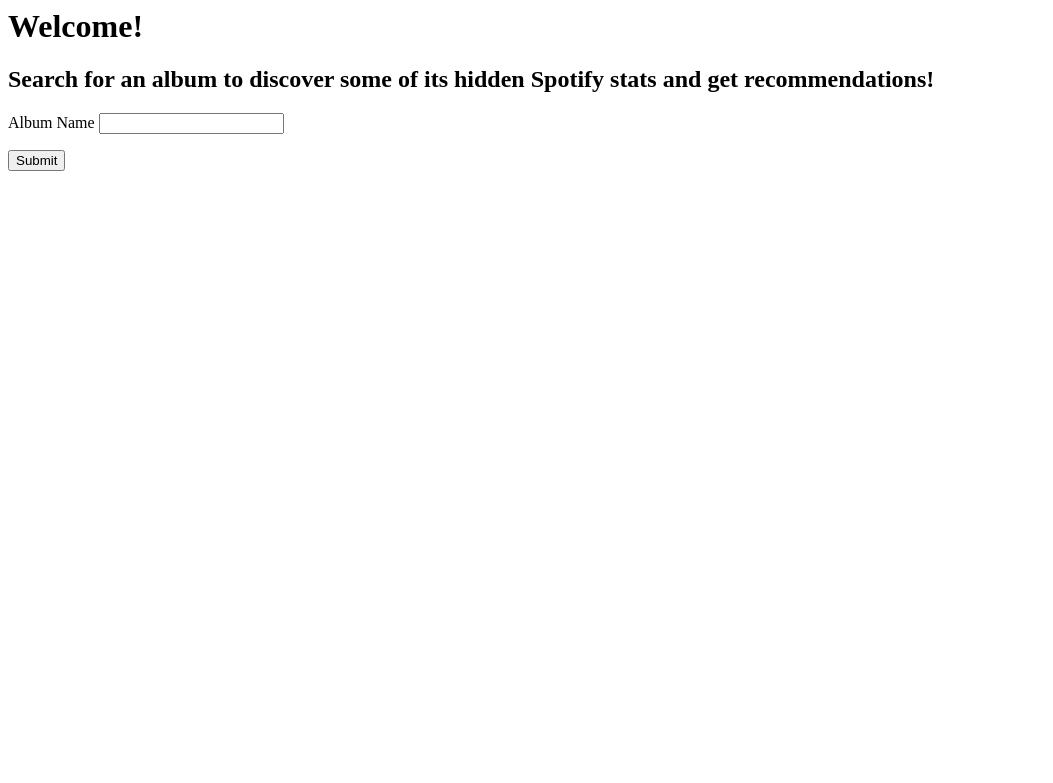
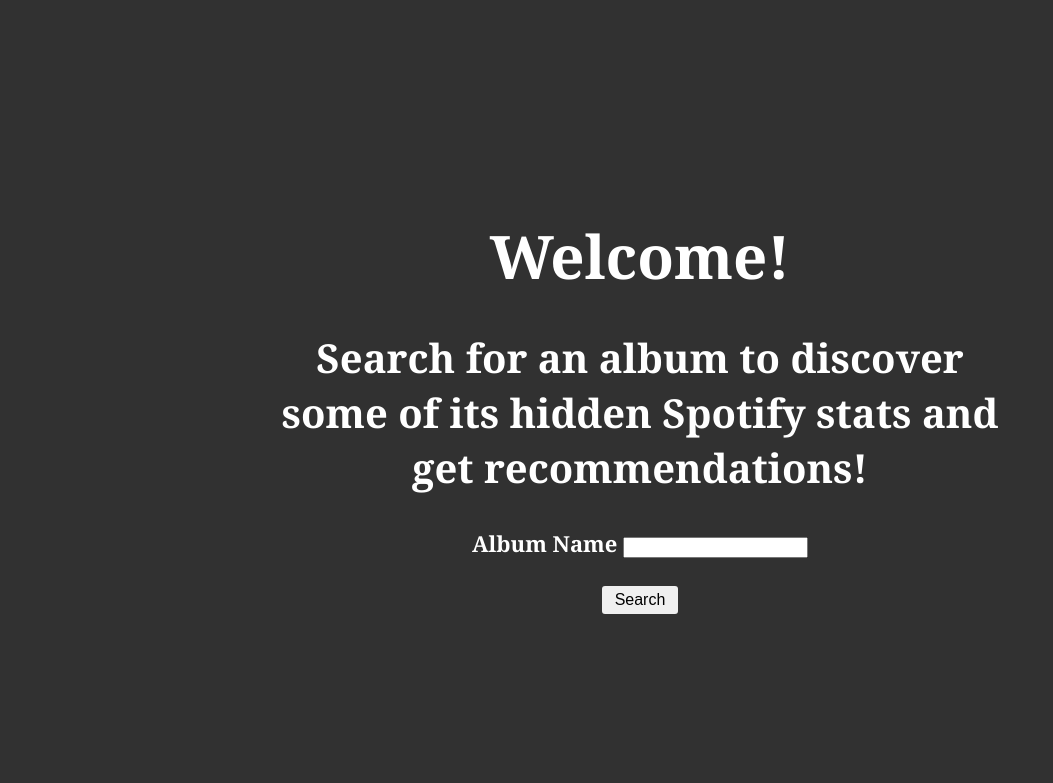
Before and after one commit to mmignola/Spotify-Project, a Flask app: page / in a window 1280 px wide. Shown: the top 783 px of the page, without its empty margins (0-1053 px from the left). Run offline with Flask 2, Linux system fonts and the light colour scheme.

Commit message:
added css styling

```diff
--- /dev/null
+++ b/static/style.css
@@ -0,0 +1,78 @@
+body {
+    font-family: Georgia, serif;
+    background-color: #313131;
+    margin: 8%;
+    margin-top: 8%;
+}
+
+p {
+    color: white;
+    font-size: 20px;
+}
+
+h1 {
+    color: white;
+    font-size: 60px;
+    margin-bottom: 5px;
+}
+
+h2 {
+    color: white;
+    font-size: 40px;
+}
+
+.homepage h2 {
+    margin-left: 15%;
+    margin-right: 15%;
+}
+
+h3 {
+    color: white;
+    font-size: 22px;
+}
+
+a {
+    color: white;
+    text-decoration: none;
+}
+
+a:hover {
+    color: rgb(177, 177, 177)
+}
+
+.homepage {
+    text-align: center;
+    margin-top: 20%;
+}
+
+.album-info {
+    margin-left: 14%;
+}
+
+.float-container {
+    margin-top: 180px;
+    display: flex;
+    justify-content: center;
+}
+
+.float-child {
+    text-align: left;
+    display: inline-block;
+    width: 35%;
+    margin: 1%;
+    border: 10px;
+    height: fit-content;
+}
+img {
+    float: left;
+    margin-right: 30px;
+}
+
+input[type=submit] {
+    border: 0;
+    border-radius: 3px;
+    width: 76px;
+    height: 28px;
+    font-size: 16px;
+    margin-top: 6px;
+}
--- /dev/null
+++ b/templates/base.html
@@ -0,0 +1,16 @@
+<!DOCTYPE html>
+<html>
+    <head>
+        <link rel="stylesheet" href="/static/style.css">
+        <title>
+            {% block title %} Album Stats {% endblock %}
+        </title>
+    </head>
+
+    <body>
+        {% block body %}{% endblock %}
+        {% block after_body %}{% endblock %}
+    </body>
+
+
+</html>
--- a/templates/homepage.html
+++ b/templates/homepage.html
@@ -1,10 +1,16 @@
+{% extends 'base.html' %}
+{% block body %}
+
+<div class="homepage">
     <h1>Welcome!</h1>
     <h2>Search for an album to discover some of its hidden Spotify stats and get recommendations!</h2>
         <form action="/results" method="POST">
+            <h3>
+                Album Name <input type="text" name="search_term">
+            </h3>
             <p>
-            Album Name <input type="text" name="search_term">
-        </p>
-        <p>
-            <input type="submit">
+                <input type="submit" value="Search">
             </p>
         </form>
+</div>
+{% endblock %}
```
Also changed, not shown: templates/results.html (+15 -5 lines). Lines whose indentation alone changed are shown as unchanged.
